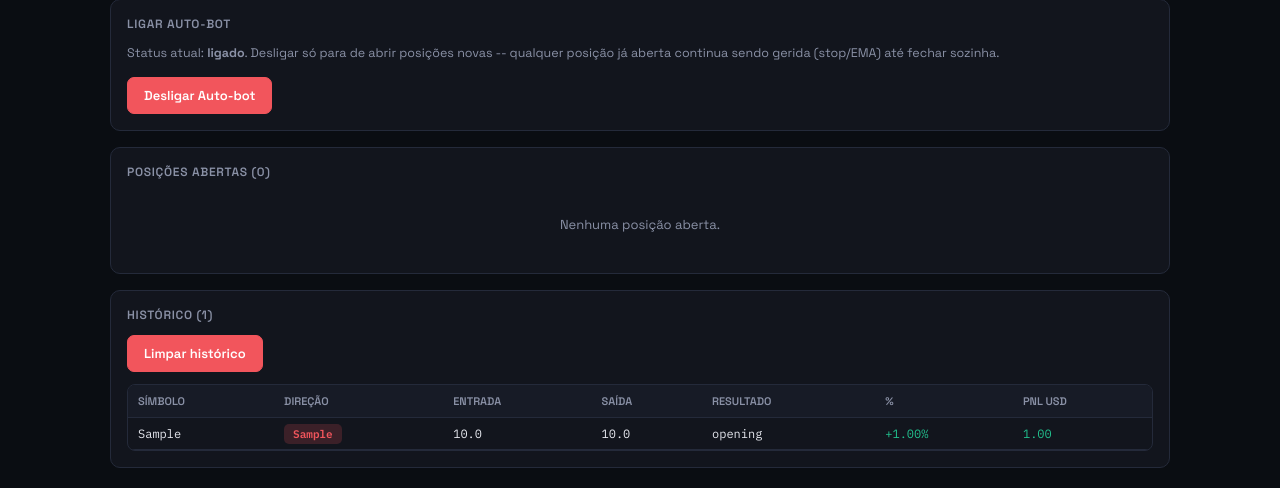
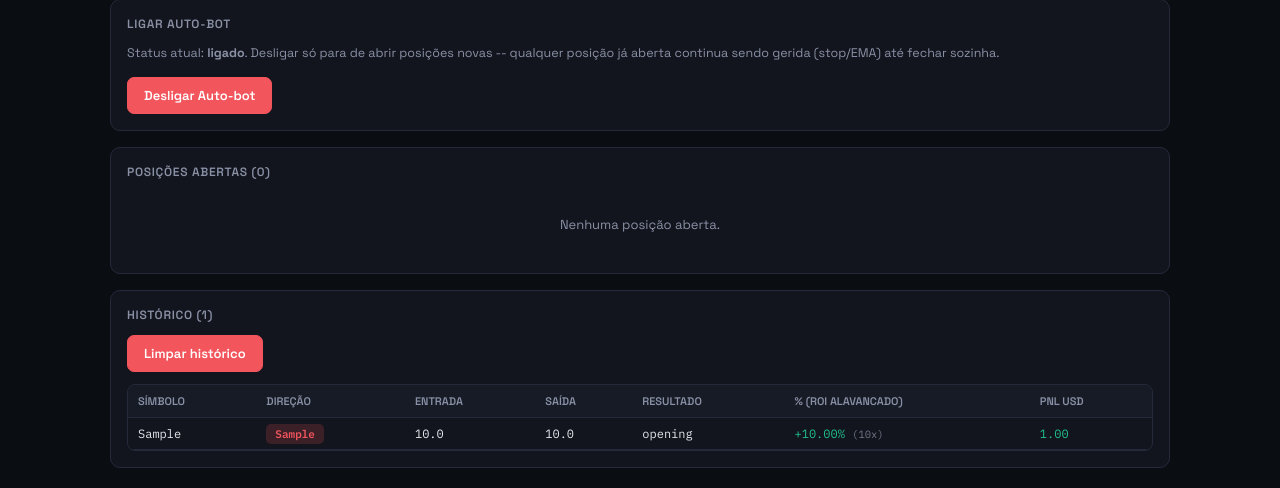
Before and after one commit to renan519708-create/effective-parakeet, a Flask app: page /autobot/ in a window 1280 px wide. Shown: the part 732-1220 px from the top of the page. Run offline with Flask 3, Linux system fonts and the light colour scheme; a user stored in the database is signed in; tables that the repository leaves empty hold one stand-in row (values such as "Sample post"); parts of the project's set-up code (start-up, migrations or seed data) failed here and were passed over.

Commit message:
Fix Auto-bot's %% display: show leveraged ROI, matching Binance
Confirmed live 2026-09-15 with exact numbers from Binance's own app:
MARSCOINUSDT closed +14.94%% ROI / $0.89 real, our history showed
+1.90%% / $0.69. Verified the entry/close prices and margin sizing were
actually close (small residual gap from the already-fixed avgPrice
issue) -- the BIG gap (1.90%% vs 14.94%%) was pure display: the "%%"
column showed result_pct RAW (unleveraged, 1x) directly, the same bug
already fixed yesterday for the operator dashboard's live "%%" column,
never applied to Auto-bot's own history table.

Also fixed a related data-integrity bug found while investigating:
realized_pnl_usd and the displayed %% were computed using the account's
CURRENT AutoBotSettings.leverage at CLOSE time, not whatever leverage
was actually in effect when that specific position OPENED -- changing
leverage between a position's open and close silently recomputed its
historical $ result with the wrong (new) leverage.

- app/models.py: AutoBotPosition.leverage -- captured once, at entry,
  nullable for pre-existing rows (which fall back to current settings,
  same behavior as before this fix).
- app/__init__.py: ADD COLUMN migration for existing production rows.
- app/autobot_engine.py: entries now stamp their own leverage; exits
  (both the engine's own _check_exit and app/autobot.py's manual
  close_position) use position.leverage when present instead of
  re-reading live settings.
- app/templates/autobot_dashboard.html: closed-history "%%" column now
  shows result_pct * leverage ("ROI alavancado"), with the leverage
  used shown alongside, using settings.leverage as the fallback for
  old rows -- NOT current_user.settings (a copy-paste bug caught by
  the verification script: that's FollowerSettings, a different model
  entirely, unrelated to Auto-bot).

Verified: a position with leverage captured shows the correct
leverage-scaled ROI; an old row without it falls back to the
account's current Auto-bot leverage; changing leverage after a
position opens does not retroactively change its already-computed
$ PnL. Full suite (41 tests) stays green.

```diff
--- a/app/__init__.py
+++ b/app/__init__.py
@@ -22,6 +22,7 @@ def _patch_schema():
         "ALTER TABLE campaign_symbols ADD COLUMN IF NOT EXISTS exit_price DOUBLE PRECISION",
         "ALTER TABLE follower_settings ADD COLUMN IF NOT EXISTS trade_size_usd DOUBLE PRECISION DEFAULT 10.0",
         "ALTER TABLE follower_settings ADD COLUMN IF NOT EXISTS daily_composto_capital_usd DOUBLE PRECISION DEFAULT 0.0",
+        "ALTER TABLE autobot_positions ADD COLUMN IF NOT EXISTS leverage INTEGER",
     ]
     for stmt in statements:
         db.session.execute(text(stmt))
--- a/app/autobot.py
+++ b/app/autobot.py
@@ -152,8 +152,11 @@ def close_position(position_id):
         flash("A ordem de fechamento falhou -- a posicao pode continuar aberta na Binance. Confira o log de ordens e tente de novo.", "error")
         return redirect(url_for("autobot.dashboard"))
 
-    settings = AutoBotSettings.query.get(current_user.id)
-    leverage = settings.leverage if settings else 1
+    if position.leverage is not None:
+        leverage = position.leverage
+    else:
+        settings = AutoBotSettings.query.get(current_user.id)
+        leverage = settings.leverage if settings else 1
     # confirmed_flat with no fill price means the exchange was already
     # flat (nothing left to close, e.g. it was closed manually on
     # Binance itself) -- no real fill to compute a % move from, so
--- a/app/models.py
+++ b/app/models.py
@@ -279,6 +279,15 @@ class AutoBotPosition(db.Model):
     max_drawdown_pct = db.Column(db.Float, nullable=False, default=0.0)
     allocated_usd = db.Column(db.Float, nullable=False)
     realized_pnl_usd = db.Column(db.Float, nullable=True)
+    # Leverage that was actually in effect when THIS position opened --
+    # captured once, at entry, and never re-read from live settings
+    # afterward. Confirmed live 2026-09-15: closing with the account's
+    # CURRENT AutoBotSettings.leverage (which may have changed since
+    # entry) silently recomputed realized_pnl_usd/displayed %% with the
+    # wrong leverage for any position spanning a leverage change.
+    # Nullable for rows created before this column existed -- callers
+    # fall back to current settings.leverage for those old rows only.
+    leverage = db.Column(db.Integer, nullable=True)
 
     user = db.relationship("User")
 
--- a/app/templates/autobot_dashboard.html
+++ b/app/templates/autobot_dashboard.html
@@ -82,16 +82,18 @@
       <button class="btn btn-stop" type="submit">Limpar histórico</button>
     </form>
   <div class="table-wrap"><table>
-    <thead><tr><th>Símbolo</th><th>Direção</th><th>Entrada</th><th>Saída</th><th>Resultado</th><th>%</th><th>PnL USD</th></tr></thead>
+    <thead><tr><th>Símbolo</th><th>Direção</th><th>Entrada</th><th>Saída</th><th>Resultado</th><th>% (ROI alavancado)</th><th>PnL USD</th></tr></thead>
     <tbody>
     {% for p in closed_positions %}
+      {% set lev = p.leverage or settings.leverage %}
+      {% set roi = (p.result_pct * lev) if p.result_pct is not none else none %}
       <tr>
         <td>{{ p.symbol }}</td>
         <td><span class="side-tag {{ 'side-long' if p.direction == 'LONG' else 'side-short' }}">{{ p.direction }}</span></td>
         <td>{{ p.entry_price }}</td>
         <td>{{ p.close_price }}</td>
         <td>{{ p.status }}</td>
-        <td class="{{ 'pnl-pos' if (p.result_pct or 0) >= 0 else 'pnl-neg' }}">{{ '%+.2f%%'|format(p.result_pct) if p.result_pct is not none else '-' }}</td>
+        <td class="{{ 'pnl-pos' if (roi or 0) >= 0 else 'pnl-neg' }}">{{ '%+.2f%%'|format(roi) if roi is not none else '-' }} <span class="field-hint">({{ lev }}x)</span></td>
         <td class="{{ 'pnl-pos' if (p.realized_pnl_usd or 0) >= 0 else 'pnl-neg' }}">{{ '%.2f'|format(p.realized_pnl_usd or 0) }}</td>
       </tr>
     {% endfor %}
```
Also changed, not shown: app/autobot_engine.py (+13 -2 lines).
